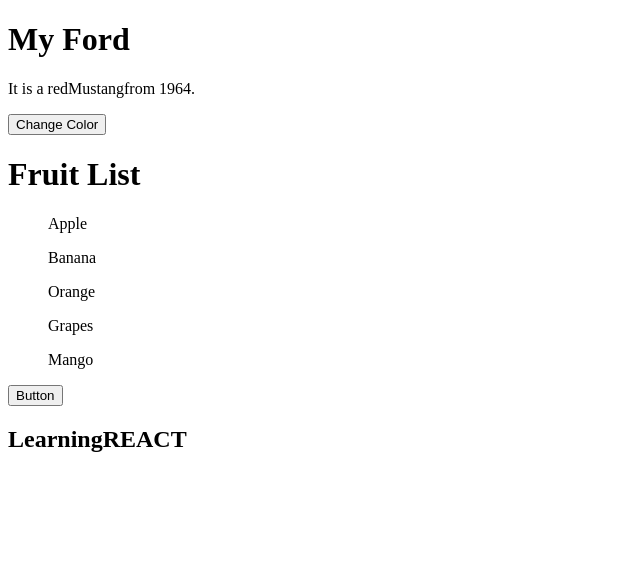
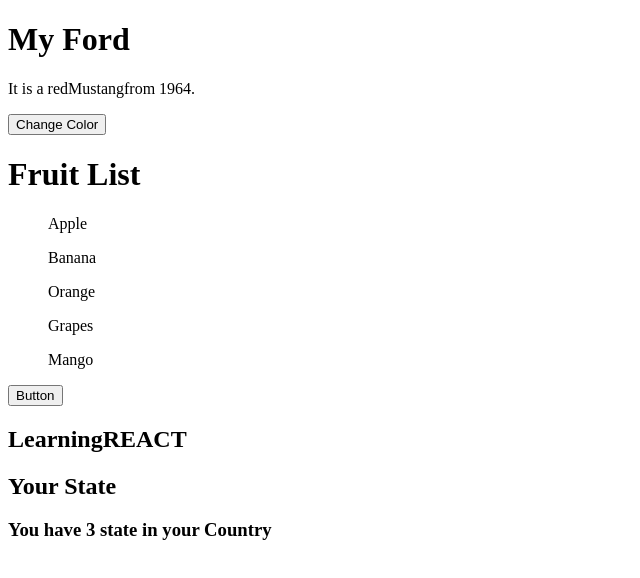
Before and after one commit to YourmixJNR/my-react-app, a React (Create React App) app: page / in a window 1280 px wide. Shown: the top 578 px of the page, without its empty margins (0-640 px from the left). Built offline with nearby package versions, Linux system fonts and the light colour scheme.

Commit message:
conditionals

```diff
--- a/src/App.js
+++ b/src/App.js
@@ -2,6 +2,7 @@
 import Car from './learn/class';
 import Lprops from './learn/props';
 import DefaultButton from './learn/button';
+import DisplayConditionals from './learn/conditionals'
 
 function App() {
   return (
@@ -10,6 +11,7 @@
       <Dad />
       <DefaultButton />
       <Lprops what="REACT" />
+      <DisplayConditionals />
     </>
   );
 }
--- /dev/null
+++ b/src/learn/conditionals.jsx
@@ -0,0 +1,13 @@
+import Country from '../learn/conditionals/conditional1'
+
+const DisplayConditionals = () => {
+    const state = ['Oyo', 'Lagos', 'Abuja']
+
+    return (
+        <div>
+            <Country state={state} />
+        </div>
+    )
+}
+
+export default DisplayConditionals;
--- /dev/null
+++ b/src/learn/conditionals/conditional1.jsx
@@ -0,0 +1,15 @@
+// Using Logical && Operator
+
+const Country = (props) => {
+    const state = props.state;
+    return (
+        <>
+        <h2>Your State</h2>
+        {state.length > 0 &&
+            <h3>You have {state.length} state in your Country</h3>
+        }
+        </>
+    )
+}
+
+export default Country;
```
